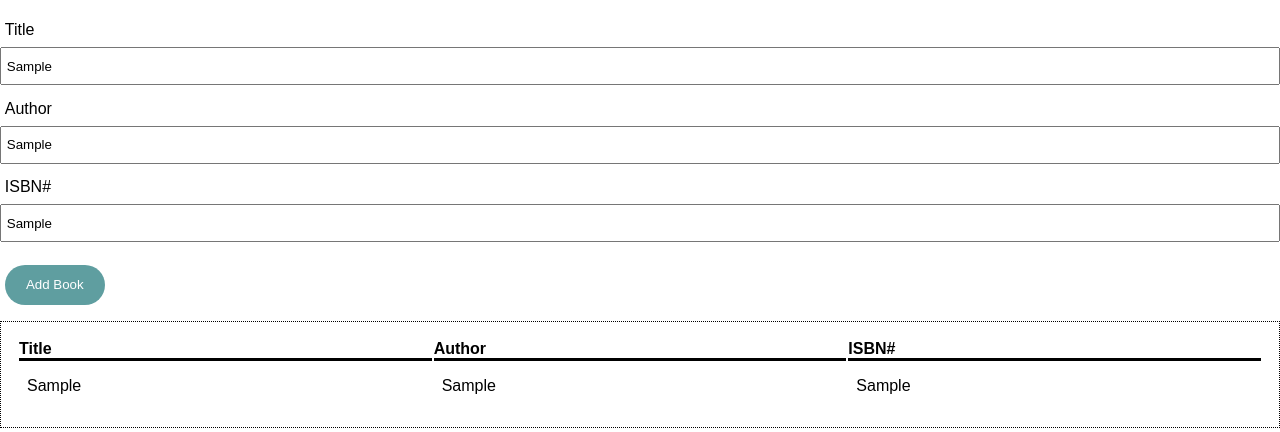
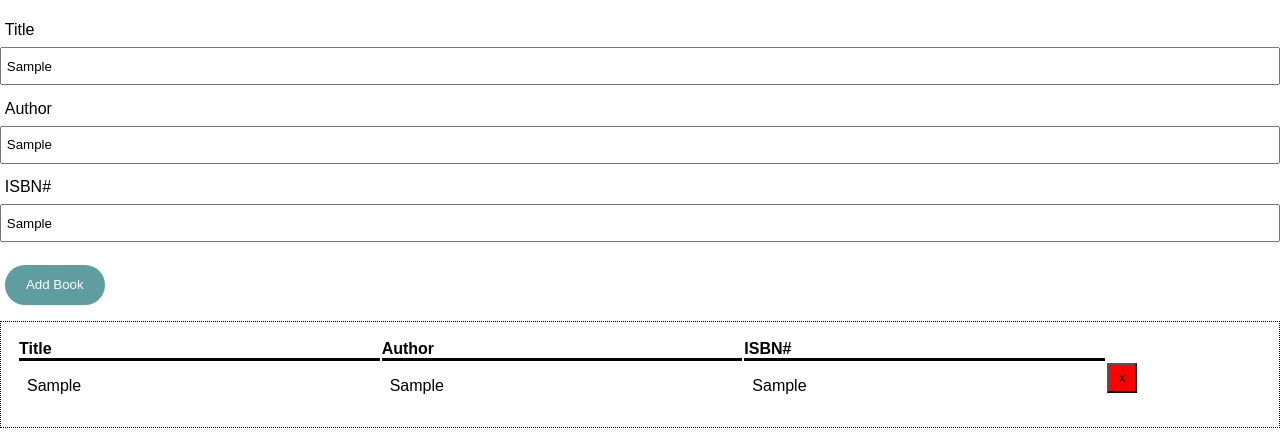
Before and after one commit to acciojob/book-list-ArbiKhan007, a website: page main.html in a window 1280 px wide. Both pictures are taken after typing "Sample", "Sample", "Sample" into the empty fields and a click on the button "Add Book". Shown: the part 56-488 px from the top of the page. Drawn offline with Linux system fonts and the light colour scheme.

Commit message:
created a submission

```diff
--- a/script.js
+++ b/script.js
@@ -40,10 +40,13 @@ document.addEventListener('DOMContentLoaded', function() {
 		const rowTitle=document.createElement("td");
 		const rowAuthor=document.createElement("td");
 		const rowIsbn=document.createElement("td");
+		const rowClear=document.createElement("button");
+		rowClear.classList.add("delete");
+		rowClear.textContent="x";
 		rowTitle.textContent=titleInput.value;
 		rowAuthor.textContent=authorInput.value;
 		rowIsbn.textContent=isbnInput.value;
-		newRow.append(rowTitle, rowAuthor, rowIsbn);
+		newRow.append(rowTitle, rowAuthor, rowIsbn, rowClear);
 		tableBody.append(newRow);
 	});
 
--- a/styles.css
+++ b/styles.css
@@ -13,6 +13,12 @@
 
 .table td{
 	padding: 14px 8px;
+}
+
+.delete{
+	background-color: red;
+	width: 30px;
+	height: 30px;
 }
 
 .table th{
```
